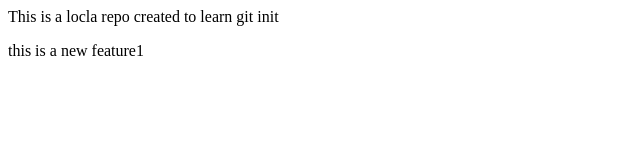
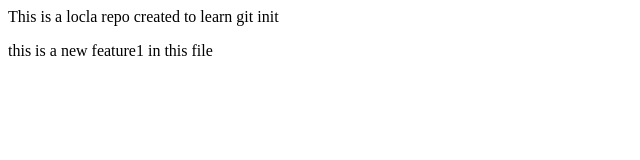
Before and after one commit to octalhacker03/localrepo, a plain HTML site: page index.html in a window 1280 px wide. Shown: the full height of the page, 0-640 px from the left. Drawn offline with Linux system fonts and the light colour scheme.

Commit message:
new change

```diff
--- a/index.html
+++ b/index.html
@@ -1,2 +1,2 @@
 <p>This is a locla repo created to learn git init</p>
-<p>this is a new feature1</p>
+<p>this is a new feature1 in this file</p>
```
